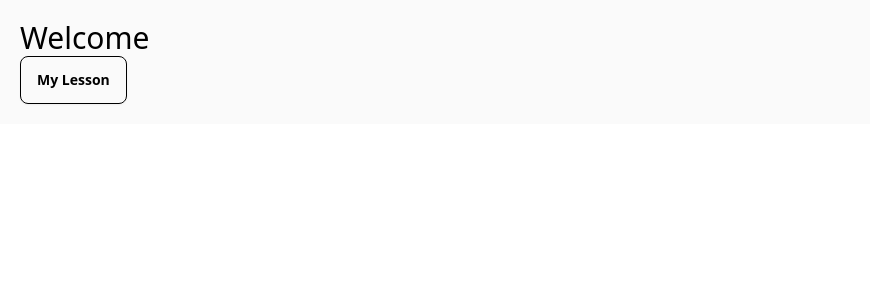
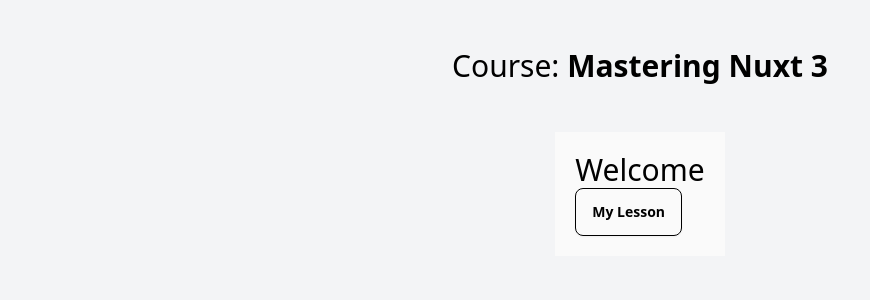
Before and after one commit to Sitthata/codeventure-nuxt-intern-project, a Nuxt app: page / in a window 1280 px wide. Shown: the top 300 px of the page, without its empty margins (0-870 px from the left). Built offline with nearby package versions, Linux system fonts and the light colour scheme.

Commit message:
feat: add default and custom layouts with improved styling for course pages

```diff
--- a/app.vue
+++ b/app.vue
@@ -1,5 +1,7 @@
 <template>
-  <NuxtLayout>
-    <NuxtPage />
-  </NuxtLayout>
+  <div>
+    <NuxtLayout>
+      <NuxtPage />
+    </NuxtLayout>
+  </div>
 </template>
--- /dev/null
+++ b/layouts/custom.vue
@@ -0,0 +1,9 @@
+<template>
+  <div class="bg-blue-500">
+    <slot></slot>
+  </div>
+</template>
+
+<script setup lang="ts"></script>
+
+<style scoped></style>
--- /dev/null
+++ b/layouts/default.vue
@@ -0,0 +1,21 @@
+<template>
+  <div
+    class="p-12 bg-gray-100 w-full h-full min-h-screen flex flex-col items-center"
+  >
+    <div class="prose mb-12">
+      <NuxtLink to="/">
+        <h1 class="text-3xl link link-hover">
+          <span class="font-medium">
+            Course:
+            <span class="font-bold">Mastering Nuxt 3</span>
+          </span>
+        </h1>
+      </NuxtLink>
+    </div>
+    <slot />
+  </div>
+</template>
+
+<script setup lang="ts"></script>
+
+<style scoped></style>
--- a/pages/course.vue
+++ b/pages/course.vue
@@ -1,19 +1,6 @@
 <template>
-  <div
-    class="p-12 bg-gray-100 w-full h-full min-h-screen flex flex-col items-center"
-  >
-    <div class="prose mb-12">
-      <h1 class="text-3xl">
-        <span class="font-medium">
-          Course:
-          <span class="font-bold">Mastering Nuxt 3</span>
-        </span>
-      </h1>
-    </div>
   <div class="flex flex-row justify-center flex-grow">
-      <div
-        class="prose mr-4 p-8 bg-white rounded-md min-w-[20ch] flex flex-col"
-      >
+    <div class="prose mr-4 p-8 bg-white rounded-md min-w-[20ch] flex flex-col">
       <h3 class="text-xl font-bold mb-5">Chapters</h3>
       <!-- All the lessons for the course listed here -->
       <div
@@ -39,11 +26,13 @@
     </div>
     <NuxtPage />
   </div>
-  </div>
 </template>
 
 <script setup lang="ts">
 const { chapters } = useCourse();
+definePageMeta({
+  layout: 'default',
+});
 </script>
 
 <style scoped></style>
```
Lines whose indentation alone changed are shown as unchanged.
